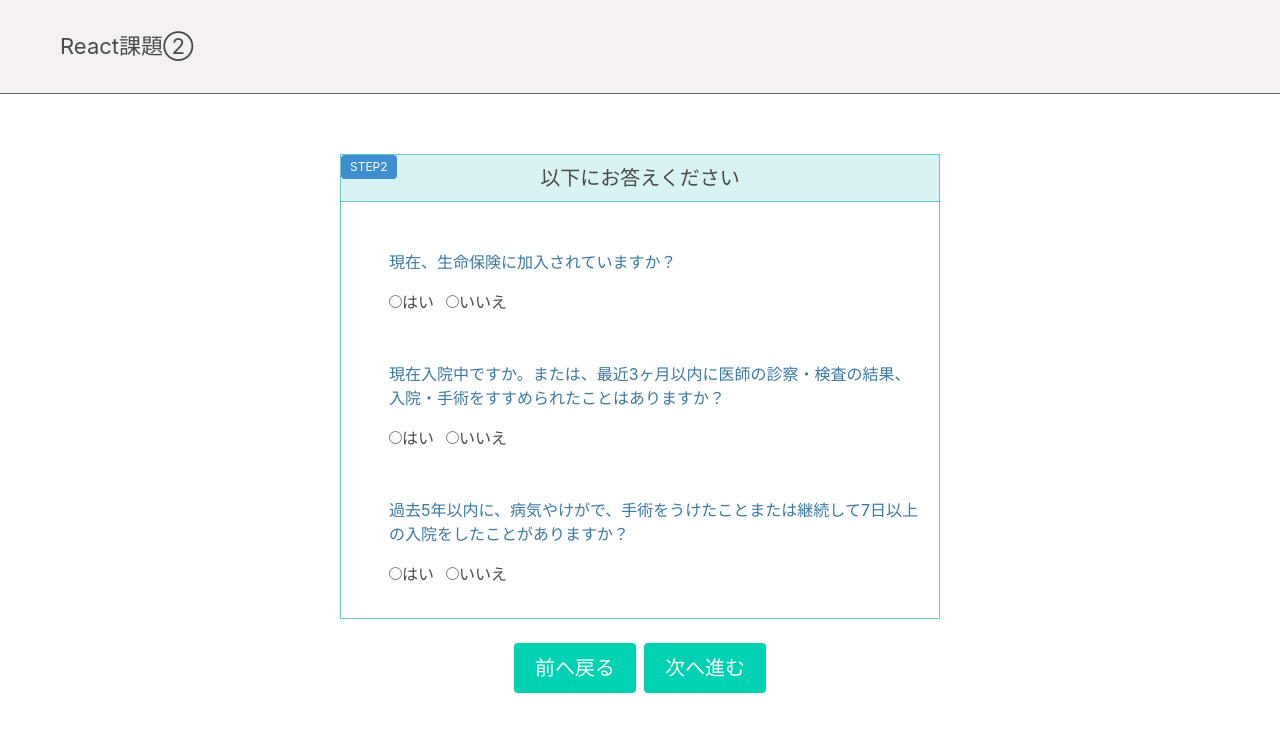
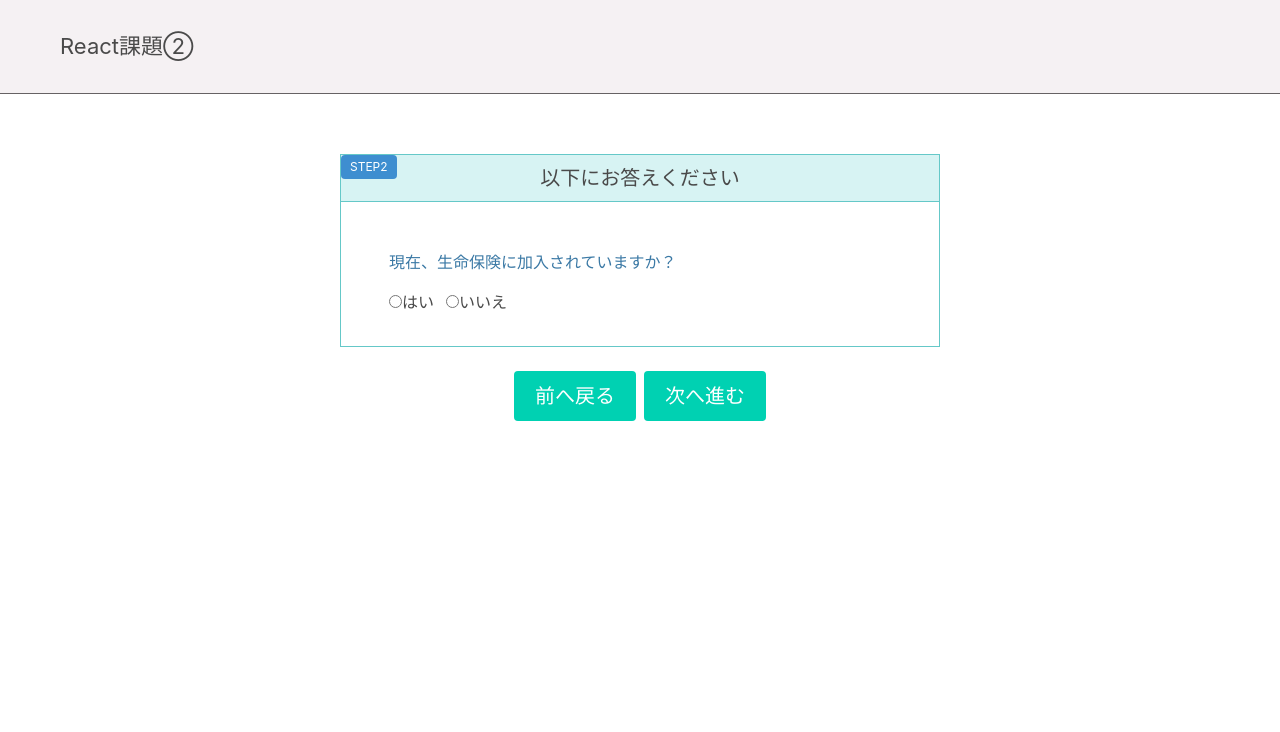
Before and after one commit to yutashimizu0612/bt-react2, a React (Create React App) app: page /contact/answer in a window 1280 px wide. Shown: the top 732 px of the page. Built offline with nearby package versions, Linux system fonts and the light colour scheme.

Commit message:
設問に答えると次の設問が表示される処理を実装（Answer.jsをclassコンポーネントに変更）

```diff
--- a/src/pages/Answer.js
+++ b/src/pages/Answer.js
@@ -1,7 +1,24 @@
-import React from 'react';
+import React, { Component } from 'react';
 import PrimaryLinkButton from '../components/PrimaryLinkButton';
 
-function Answer() {
+class Answer extends Component {
+  constructor(props) {
+    super(props);
+    this.state = {
+      currentQuestion: 1,
+    };
+  }
+
+  showNextQuestion = current => {
+    // "stateの値"と"設問の番号"が一致した場合のみ、currentを1つ足す（一度表示されたら、設問を非表示にしないため）
+    if (this.state.currentQuestion === current) {
+      this.setState({
+        currentQuestion: current + 1,
+      });
+    }
+  };
+
+  render() {
     return (
       <>
         <div className="form-box">
@@ -13,35 +30,63 @@ function Answer() {
             <ul>
               <li className="question-item">
                 <p>現在、生命保険に加入されていますか？</p>
-              <input type="radio" name="question1" id="question1Yes" />
+                <input
+                  type="radio"
+                  name="question1"
+                  id="question1Yes"
+                  onChange={() => this.showNextQuestion(1)}
+                />
                 <label htmlFor="question1Yes" className="mr-3">
                   はい
                 </label>
-              <input type="radio" name="question1" id="question1No" />
+                <input
+                  type="radio"
+                  name="question1"
+                  id="question1No"
+                  onChange={() => this.showNextQuestion(1)}
+                />
                 <label htmlFor="question1No">いいえ</label>
               </li>
+              {this.state.currentQuestion > 1 && (
                 <li className="question-item">
                   <p className="mt-6">
                     現在入院中ですか。または、最近3ヶ月以内に医師の診察・検査の結果、入院・手術をすすめられたことはありますか？
                   </p>
-              <input type="radio" name="healthState" id="question2Yes" />
+                  <input
+                    type="radio"
+                    name="healthState"
+                    id="question2Yes"
+                    onChange={() => this.showNextQuestion(2)}
+                  />
                   <label htmlFor="question2Yes" className="mr-3">
                     はい
                   </label>
-              <input type="radio" name="healthState" id="question2No" />
+                  <input
+                    type="radio"
+                    name="healthState"
+                    id="question2No"
+                    onChange={() => this.showNextQuestion(2)}
+                  />
                   <label htmlFor="question2No">いいえ</label>
                 </li>
+              )}
+              {this.state.currentQuestion > 2 && (
                 <li className="question-item">
                   <p className="mt-6">
                     過去5年以内に、病気やけがで、手術をうけたことまたは継続して7日以上の入院をしたことがありますか？
                   </p>
-              <input type="radio" name="hospitalization" id="question3Yes" />
+                  <input
+                    type="radio"
+                    name="hospitalization"
+                    id="question3Yes"
+                  />
                   <label htmlFor="question3Yes" className="mr-3">
                     はい
                   </label>
                   <input type="radio" name="hospitalization" id="question3No" />
                   <label htmlFor="question3No">いいえ</label>
                 </li>
+              )}
             </ul>
           </div>
         </div>
@@ -52,5 +97,6 @@ function Answer() {
       </>
     );
   }
+}
 
 export default Answer;
```
Lines whose indentation alone changed are shown as unchanged.
